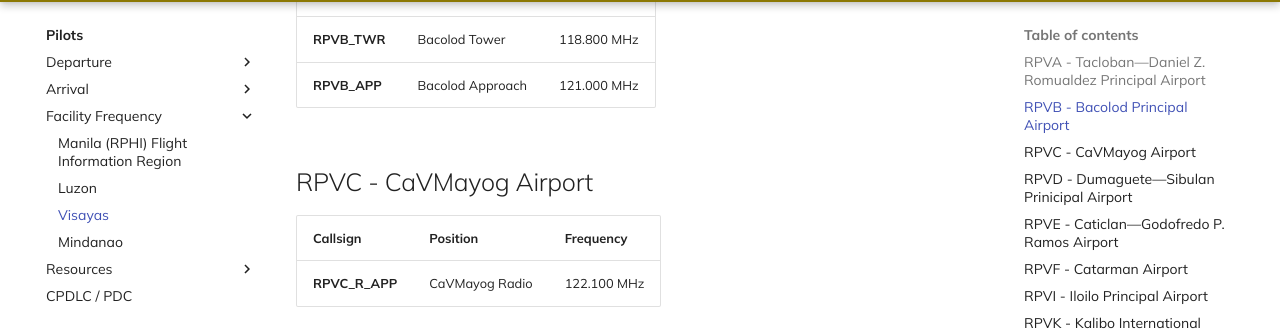
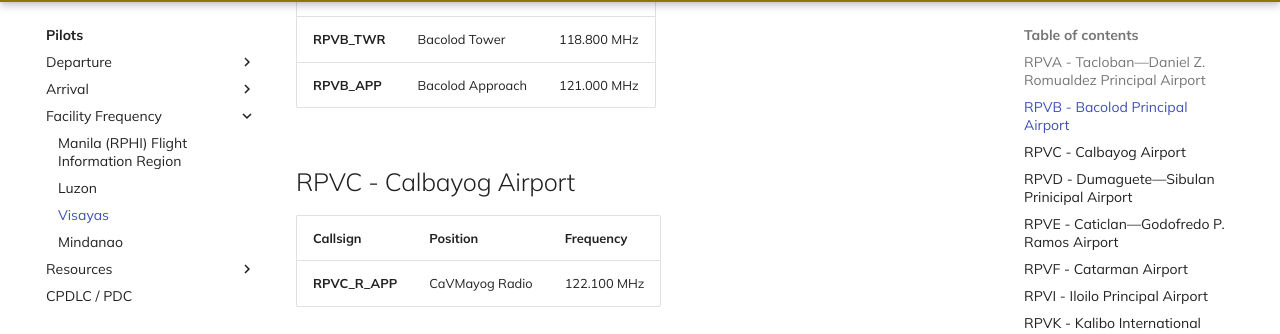
Before and after one commit to notkenzotayko/vatphil-knowledgebase, an MkDocs documentation site: the page built from docs/pilots/facility-frequency/Visayas.md, in a window 1280 px wide and 900 px high, scrolled down 458 px. Shown: the part 94-428 px from the top of the window. Built offline with MkDocs 1.6.1 and Material for MkDocs 9.7.7, drawn with Linux system fonts in a browser that asks for light colours; comment, search, counter and statistics services are not loaded; the version menu is left out.

Commit message:
Updated RPVC

```diff
--- a/docs/pilots/facility-frequency/Visayas.md
+++ b/docs/pilots/facility-frequency/Visayas.md
@@ -12,7 +12,7 @@
 | **RPVB_TWR** | Bacolod Tower | 118.800 MHz |
 | **RPVB_APP** | Bacolod Approach | 121.000 MHz |
 
-## RPVC - CaVMayog Airport
+## RPVC - Calbayog Airport
 | Callsign | Position | Frequency |
 | --- | --- | --- |
 | **RPVC_R_APP** | CaVMayog Radio | 122.100 MHz |
```
